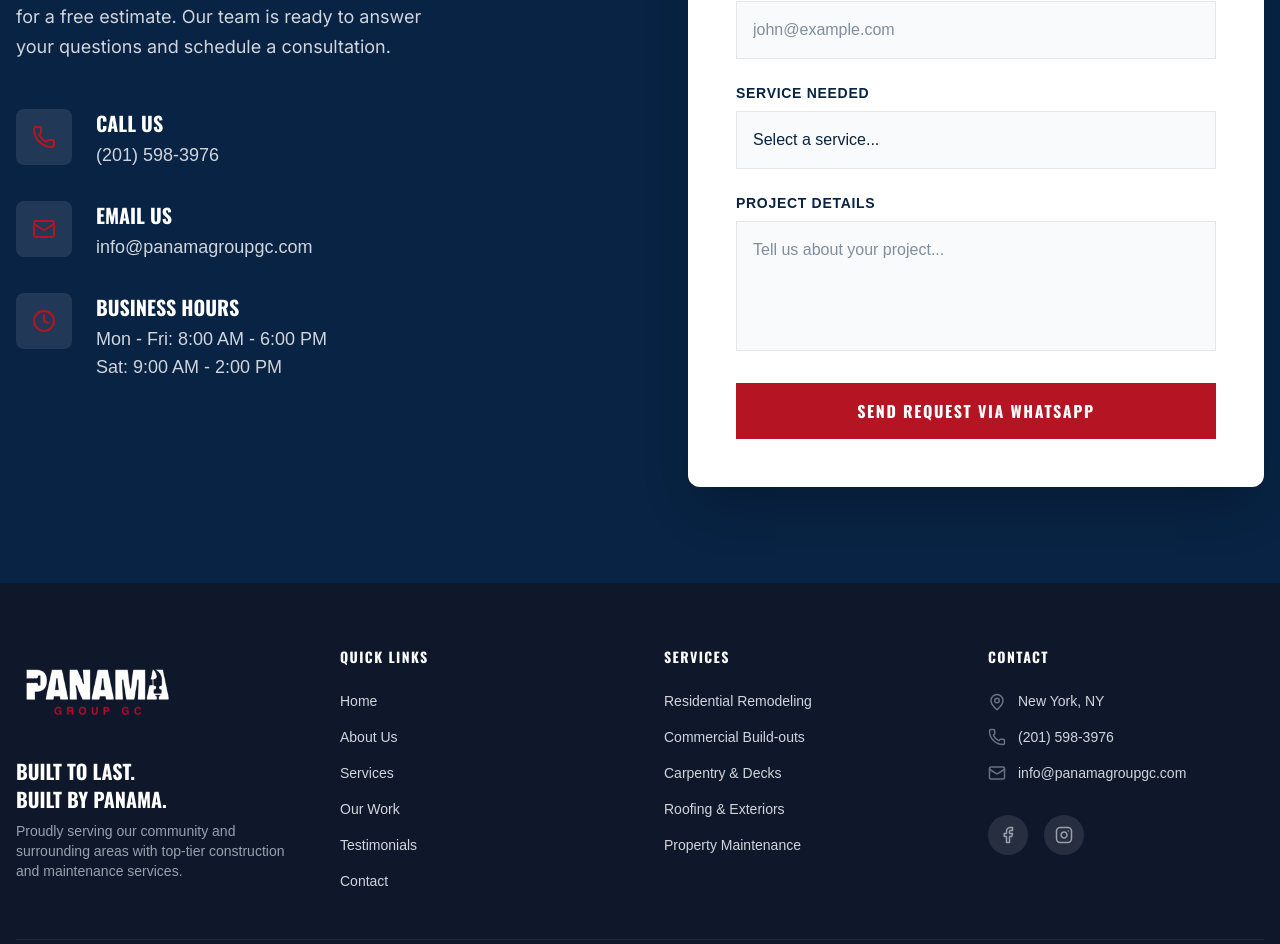
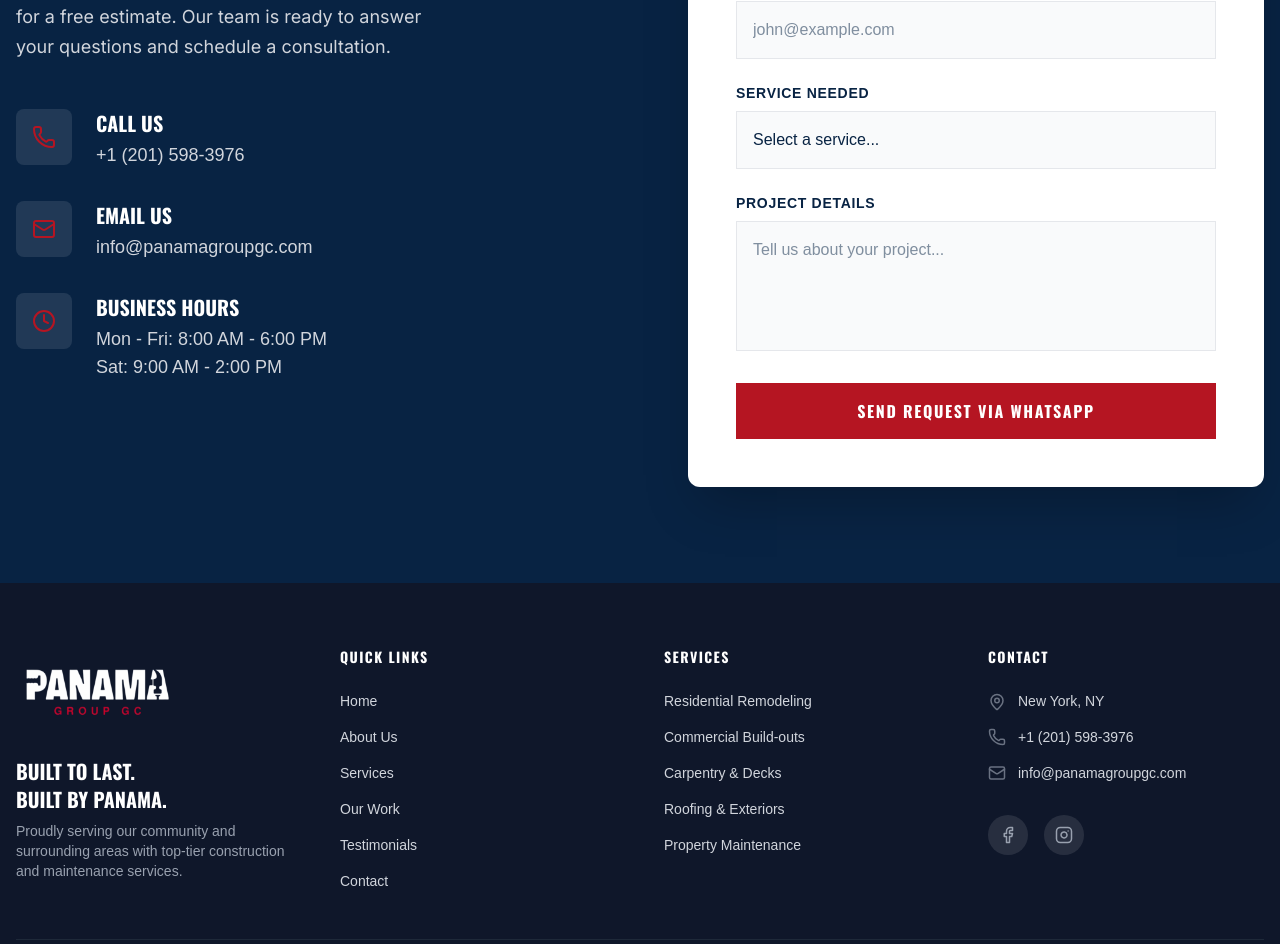
Before and after one commit to dpc2802/Panama-Group, a Next.js app: page / in a window 1280 px wide. Shown: the part 8617-9561 px from the top of the page. Built offline with nearby package versions, Linux system fonts and the light colour scheme.

Commit message:
Update phone display format to include +1 country code

```diff
--- a/app/cookies/page.tsx
+++ b/app/cookies/page.tsx
@@ -38,7 +38,7 @@ export default function CookiePolicy() {
             </p>
             <p>
               <strong>Email:</strong> info@panamagroupgc.com<br />
-              <strong>Phone:</strong> (201) 598-3976<br />
+              <strong>Phone:</strong> +1 (201) 598-3976<br />
             </p>
           </div>
         </div>
--- a/app/privacy/page.tsx
+++ b/app/privacy/page.tsx
@@ -48,7 +48,7 @@ export default function PrivacyPolicy() {
             </p>
             <p>
               <strong>Email:</strong> info@panamagroupgc.com<br />
-              <strong>Phone:</strong> (201) 598-3976<br />
+              <strong>Phone:</strong> +1 (201) 598-3976<br />
               <strong>Address:</strong> 123 Construction Blvd, City, State 12345
             </p>
           </div>
--- a/app/terms/page.tsx
+++ b/app/terms/page.tsx
@@ -43,7 +43,7 @@ export default function TermsOfService() {
             </p>
             <p>
               <strong>Email:</strong> info@panamagroupgc.com<br />
-              <strong>Phone:</strong> (201) 598-3976<br />
+              <strong>Phone:</strong> +1 (201) 598-3976<br />
               <strong>Address:</strong> 123 Construction Blvd, City, State 12345
             </p>
           </div>
--- a/components/layout/Footer.tsx
+++ b/components/layout/Footer.tsx
@@ -69,7 +69,7 @@ export function Footer() {
             </li>
             <li className="flex items-center gap-3">
               <Phone size={18} className="text-gray-500 flex-shrink-0" />
-              <a href="tel:+12015983976" className="hover:text-accent transition-colors">(201) 598-3976</a>
+              <a href="tel:+12015983976" className="hover:text-accent transition-colors">+1 (201) 598-3976</a>
             </li>
             <li className="flex items-center gap-3">
               <Mail size={18} className="text-gray-500 flex-shrink-0" />
--- a/components/sections/Contact.tsx
+++ b/components/sections/Contact.tsx
@@ -60,7 +60,7 @@ ${message}`;
                 <div>
                   <h4 className="font-heading font-bold text-xl uppercase mb-1">Call Us</h4>
                   <a href="tel:+12015983976" className="text-gray-300 hover:text-white transition-colors text-lg">
-                    (201) 598-3976
+                    +1 (201) 598-3976
                   </a>
                 </div>
               </div>
```
